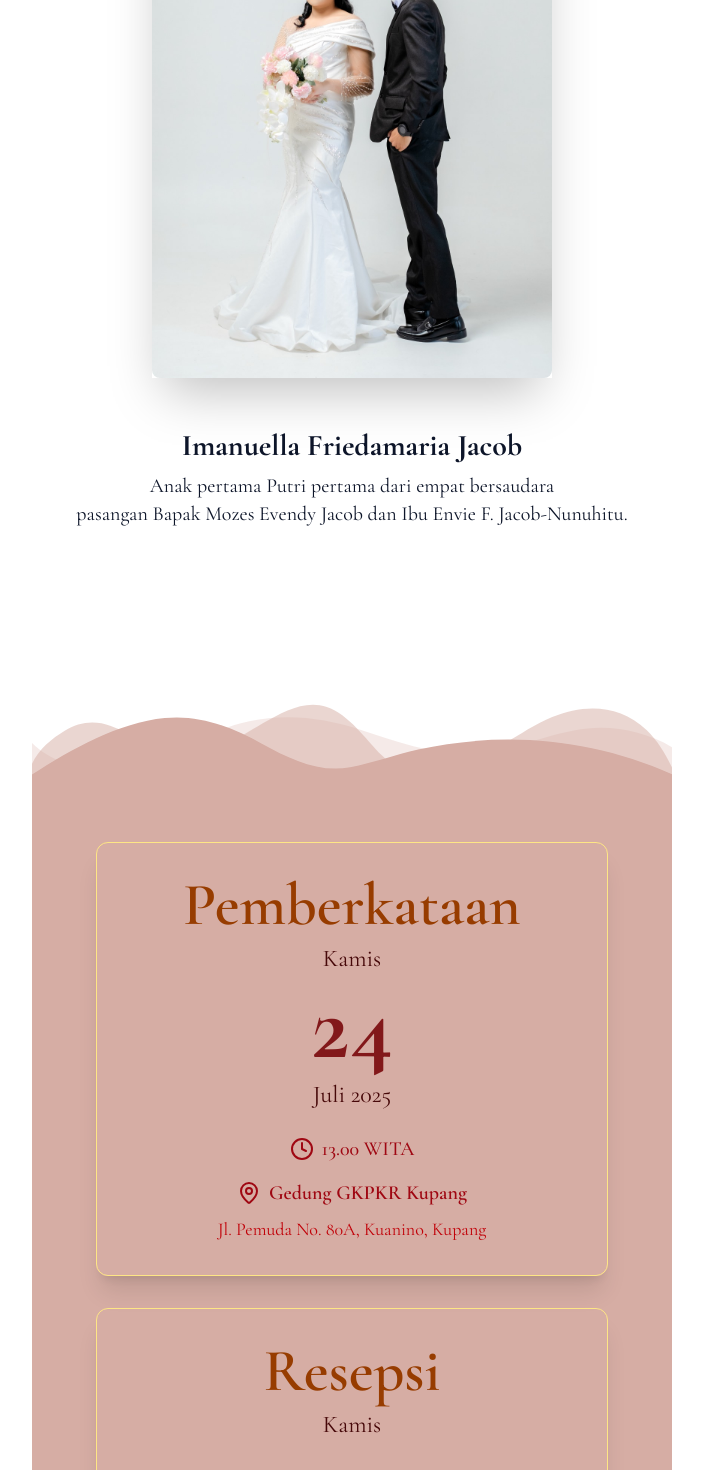
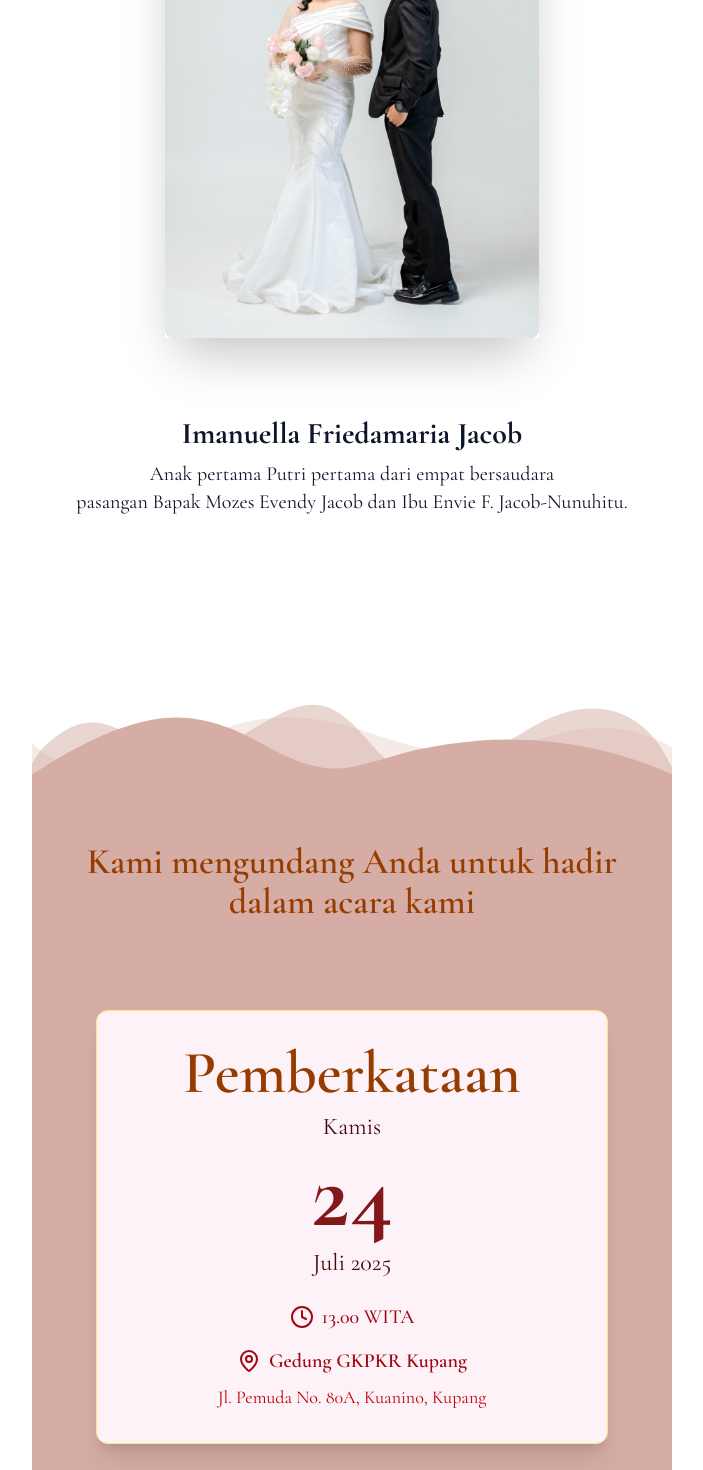
Before and after one commit to Anthasss/alvi-imel-wedding-invitation, a React (Vite) app: page / in a window 1280 px wide. Shown: the part 3198-4668 px from the top of the page, without its empty margins (288-991 px from the left). Built offline with nearby package versions, Linux system fonts and the light colour scheme.

Commit message:
Add EventCard component for displaying event details with animations
- Implemented EventCard component using Framer Motion for animations.
- Included props for title, date, time, and location details.
- Styled component with Tailwind CSS for responsive design and aesthetics.

```diff
--- a/src/components/GroomBrideIntroComponents/GroomBrideIntro.jsx
+++ b/src/components/GroomBrideIntroComponents/GroomBrideIntro.jsx
@@ -32,7 +32,8 @@ export default function GroomBrideIntro() {
           <PersonIntro
             imagePath="/groomBrideIntro/groom.jpeg"
             name="Alfi Anderson Padja"
-            desc="Anak keempat Putra tunggal dari empat bersaudara<br/>pasangan Bapak Johanis Padja dan Ibu Marleni Padja-Gow"
+            desc="Anak keempat Putra tunggal dari empat bersaudara"
+            parents="pasangan Bapak Johanis Padja dan Ibu Marleni Padja-Gow."
           />
         </motion.div>
         <motion.div
@@ -44,7 +45,8 @@ export default function GroomBrideIntro() {
           <PersonIntro
             imagePath="/groomBrideIntro/bride.jpeg"
             name="Imanuella Friedamaria Jacob"
-            desc="Anak pertama Putri pertama dari empat bersaudara <br/>pasangan Bapak Mozes Evendy Jacob dan Ibu Envie F. Jacob-Nunuhitu."
+            desc="Anak pertama Putri pertama dari empat bersaudara "
+            parents="pasangan Bapak Mozes Evendy Jacob dan Ibu Envie F. Jacob-Nunuhitu."
           />
         </motion.div>
       </div>
--- a/src/components/GroomBrideIntroComponents/PersonIntro.jsx
+++ b/src/components/GroomBrideIntroComponents/PersonIntro.jsx
@@ -1,8 +1,8 @@
-export default function PersonIntro({ imagePath, name, desc }) {
+export default function PersonIntro({ imagePath, name, desc, parents }) {
   return (
     <div className="flex flex-col items-center text-center h-screen">
       {/* Image */}
-      <div className="h-[75vh] shadow-2xl">
+      <div className="h-[70vh] shadow-2xl mb-4">
         <img
           src={imagePath}
           alt={name}
@@ -15,7 +15,8 @@ export default function PersonIntro({ imagePath, name, desc }) {
         <h2 className="text-3xl font-bold mb-2">{name}</h2>
 
         {/* Description */}
-        <p className="text-xl" dangerouslySetInnerHTML={{ __html: desc }}></p>
+        <p className="text-sm sm:text-xl">{desc}</p>
+        <p className="text-sm sm:text-xl">{parents}</p>
       </div>
     </div>
   );
--- a/src/components/digitalGiftComponents/ATMCard.jsx
+++ b/src/components/digitalGiftComponents/ATMCard.jsx
@@ -21,7 +21,7 @@ export default function ATMCard({ accountNumber, accountName, bankLogo }) {
       whileInView={{ opacity: 1, scale: 1 }}
       transition={{ duration: 0.8, delay: 0.4 }}
       viewport={{ once: true }}
-      className="card w-96 shadow-2xl relative overflow-hidden bg-[#d6ada4]"
+      className="card w-4/5 md:w-md shadow-2xl relative overflow-hidden bg-[#d6ada4]"
     >
       {/* Card Background Pattern */}
       <div className="absolute inset-0">
@@ -61,7 +61,7 @@ export default function ATMCard({ accountNumber, accountName, bankLogo }) {
         </div>
 
         {/* Middle Section - Account Details */}
-        <div className="flex flex-col text-white">
+        <div className="flex flex-col text-amber-900">
 
           <div className="text-xl font-mono font-bold tracking-wider mb-3">
             {accountNumber}
@@ -75,7 +75,7 @@ export default function ATMCard({ accountNumber, accountName, bankLogo }) {
         <div className="flex justify-end">
           <button
             onClick={copyToClipboard}
-            className={`btn btn-md rounded-md text-md font-bold ${copied ? 'btn-success' : 'bg-white hover:bg-white/80 text-black'} transition-all duration-300`}
+            className={`btn btn-md rounded-md text-md font-bold ${copied ? 'btn-success' : 'bg-white hover:bg-white/80 text-amber-900'} transition-all duration-300`}
           >
             {copied ? (
               <>
--- /dev/null
+++ b/src/components/eventsComponents/EventCard.jsx
@@ -0,0 +1,54 @@
+// eslint-disable-next-line no-unused-vars
+import { motion } from "framer-motion";
+import { Clock, MapPin } from "lucide-react";
+
+export default function EventCard({
+  title,
+  day,
+  date,
+  month,
+  year,
+  time,
+  locationName,
+  locationAddress,
+  delay = 0
+}) {
+  return (
+    <motion.div
+      initial={{ opacity: 0, scale: 0.8 }}
+      whileInView={{ opacity: 1, scale: 1 }}
+      transition={{ duration: 0.8, delay }}
+      viewport={{ once: true }}
+      className="p-8 rounded-xl shadow-xl w-4/5 max-w-lg mx-auto border bg-pink-50 border-amber-200 min-h-[400px] sm:w-full"
+    >
+      {/* Header */}
+      <div className="text-center mb-6">
+        <h1 className="text-4xl md:text-6xl font-semibold text-amber-800 mb-2">{title}</h1>
+
+        {/* Day */}
+        <p className="text-red-950 text-2xl mb-1">{day}</p>
+
+        {/* Date */}
+        <div className="text-8xl font-bold text-red-900 mb-1">{date}</div>
+
+        {/* Month and Year */}
+        <p className="text-red-950 text-2xl">{month} {year}</p>
+      </div>
+
+      {/* Time */}
+      <div className="flex items-center justify-center text-red-800 mb-4">
+        <Clock className="w-6 h-6 mr-2" />
+        <span className="text-xl font-medium">{time}</span>
+      </div>
+
+      {/* Location */}
+      <div className="text-center">
+        <div className="flex items-center justify-center text-red-800 mb-2">
+          <MapPin className="w-6 h-6 mr-2" />
+          <span className="text-xl font-semibold">{locationName}</span>
+        </div>
+        <p className="text-lg text-red-700">{locationAddress}</p>
+      </div>
+    </motion.div>
+  );
+}
--- a/src/components/eventsComponents/Events.jsx
+++ b/src/components/eventsComponents/Events.jsx
@@ -1,10 +1,13 @@
 // eslint-disable-next-line no-unused-vars
 import { motion } from "framer-motion";
-import { Calendar, Clock, MapPin } from "lucide-react";
+import EventCard from "./EventCard.jsx";
 
 export default function Events() {
   return (
-    <div>
+    <motion.div initial={{ opacity: 0, y: 50 }}
+        whileInView={{ opacity: 1, y: 0 }}
+        transition={{ duration: 0.8 }}
+        viewport={{ once: true }}>
       {/* Top Wave */}
       <div className="w-full overflow-hidden leading-none rotate-180">
         <svg className="relative block w-full h-16 md:h-20" viewBox="0 0 1200 120" preserveAspectRatio="none">
@@ -14,90 +17,46 @@ export default function Events() {
         </svg>
       </div>
 
-      <motion.div
-        initial={{ opacity: 0, y: 50 }}
-        whileInView={{ opacity: 1, y: 0 }}
-        transition={{ duration: 0.8 }}
-        viewport={{ once: true }}
+      <div
         className="flex flex-col gap-8 items-center justify-around w-full bg-[#d6ada4] py-16 min-h-screen"
       >
+        {/* text */}
+        <motion.div
+          initial={{ opacity: 0, y: 30 }}
+          whileInView={{ opacity: 1, y: 0 }}
+          transition={{ duration: 0.8, delay: 0.2 }}
+          viewport={{ once: true }}
+          className="text-center mb-12 px-12"
+        >
+          <h2 className="text-4xl font-semibold text-amber-800 mb-2">Kami mengundang Anda untuk hadir dalam acara kami</h2>
+        </motion.div>
 
-      {/* Pemberkatan */}
-      <motion.div
-        initial={{ opacity: 0, scale: 0.8 }}
-        whileInView={{ opacity: 1, scale: 1 }}
-        transition={{ duration: 0.8, delay: 0.2 }}
-        viewport={{ once: true }}
-        className="p-8 rounded-xl shadow-xl w-full max-w-lg mx-auto border border-amber-200 min-h-[400px]"
-      >
-        {/* Header */}
-        <div className="text-center mb-6">
-          <h1 className="text-6xl font-semibold text-amber-800 mb-2">Pemberkataan</h1>
+        {/* Pemberkatan */}
+        <EventCard
+          title="Pemberkataan"
+          day="Kamis"
+          date="24"
+          month="Juli"
+          year="2025"
+          time="13.00 WITA"
+          locationName="Gedung GKPKR Kupang"
+          locationAddress="Jl. Pemuda No. 80A, Kuanino, Kupang"
+          delay={0.2}
+        />
 
-          {/* Day */}
-          <p className="text-red-950 text-2xl mb-1">Kamis</p>
-
-          {/* Date */}
-          <div className="text-8xl font-bold text-red-900 mb-1">24</div>
-
-          {/* Month and Year */}
-          <p className="text-red-950 text-2xl">Juli 2025</p>
-        </div>
-
-        {/* Time */}
-        <div className="flex items-center justify-center text-red-800 mb-4">
-          <Clock className="w-6 h-6 mr-2" />
-          <span className="text-xl font-medium">13.00 WITA</span>
-        </div>
-
-        {/* Location */}
-        <div className="text-center">
-          <div className="flex items-center justify-center text-red-800 mb-2">
-            <MapPin className="w-6 h-6 mr-2" />
-            <span className="text-xl font-semibold">Gedung GKPKR Kupang</span>
-          </div>
-          <p className="text-lg text-red-700">Jl. Pemuda No. 80A, Kuanino, Kupang</p>
-        </div>
-      </motion.div>
-
-      {/* Resepsi */}
-      <motion.div
-        initial={{ opacity: 0, scale: 0.8 }}
-        whileInView={{ opacity: 1, scale: 1 }}
-        transition={{ duration: 0.8, delay: 0.4 }}
-        viewport={{ once: true }}
-        className="p-8 rounded-xl shadow-xl w-full max-w-lg mx-auto border border-amber-200 min-h-[400px]"
-      >
-        {/* Header */}
-        <div className="text-center mb-6">
-          <h1 className="text-6xl font-semibold text-amber-800 mb-2">Resepsi</h1>
-
-          {/* Day */}
-          <p className="text-red-950 text-2xl mb-1">Kamis</p>
-
-          {/* Date */}
-          <div className="text-8xl font-bold text-red-900 mb-1">24</div>
-
-          {/* Month and Year */}
-          <p className="text-red-950 text-2xl">Juli 2025</p>
-        </div>
-
-        {/* Time */}
-        <div className="flex items-center justify-center text-red-800 mb-4">
-          <Clock className="w-6 h-6 mr-2" />
-          <span className="text-xl font-medium">19.00 WITA</span>
-        </div>
-
-        {/* Location */}
-        <div className="text-center">
-          <div className="flex items-center justify-center text-red-800 mb-2">
-            <MapPin className="w-6 h-6 mr-2" />
-            <span className="text-xl font-semibold">Phoenix Restaurant</span>
-          </div>
-          <p className="text-lg text-red-700">Jl. Terusan Timor Raya, Kelapa Lima, Kupang</p>
-        </div>
-      </motion.div>
-      </motion.div>
+        {/* Resepsi */}
+        <EventCard
+          title="Resepsi"
+          day="Kamis"
+          date="24"
+          month="Juli"
+          year="2025"
+          time="19.00 WITA"
+          locationName="Phoenix Restaurant"
+          locationAddress="Jl. Terusan Timor Raya, Kelapa Lima, Kupang"
+          delay={0.4}
+        />
+      </div>
 
       {/* Bottom Wave */}
       <div className="w-full overflow-hidden leading-none">
@@ -107,6 +66,6 @@ export default function Events() {
           <path d="M0,0V5.63C149.93,59,314.09,71.32,475.83,42.57c43-7.64,84.23-20.12,127.61-26.46,59-8.63,112.48,12.24,165.56,35.4C827.93,77.22,886,95.24,951.2,90c86.53-7,172.46-45.71,248.8-84.81V0Z" fill="#d6ada4"></path>
         </svg>
       </div>
-    </div>
+    </motion.div>
   );
 }
```
Also changed, not shown: src/components/digitalGiftComponents/DigitalGift.jsx (+16 -10 lines), public/eventsBg.jpeg (deleted), 1 other file (tests, documents, lock files or other folders).
